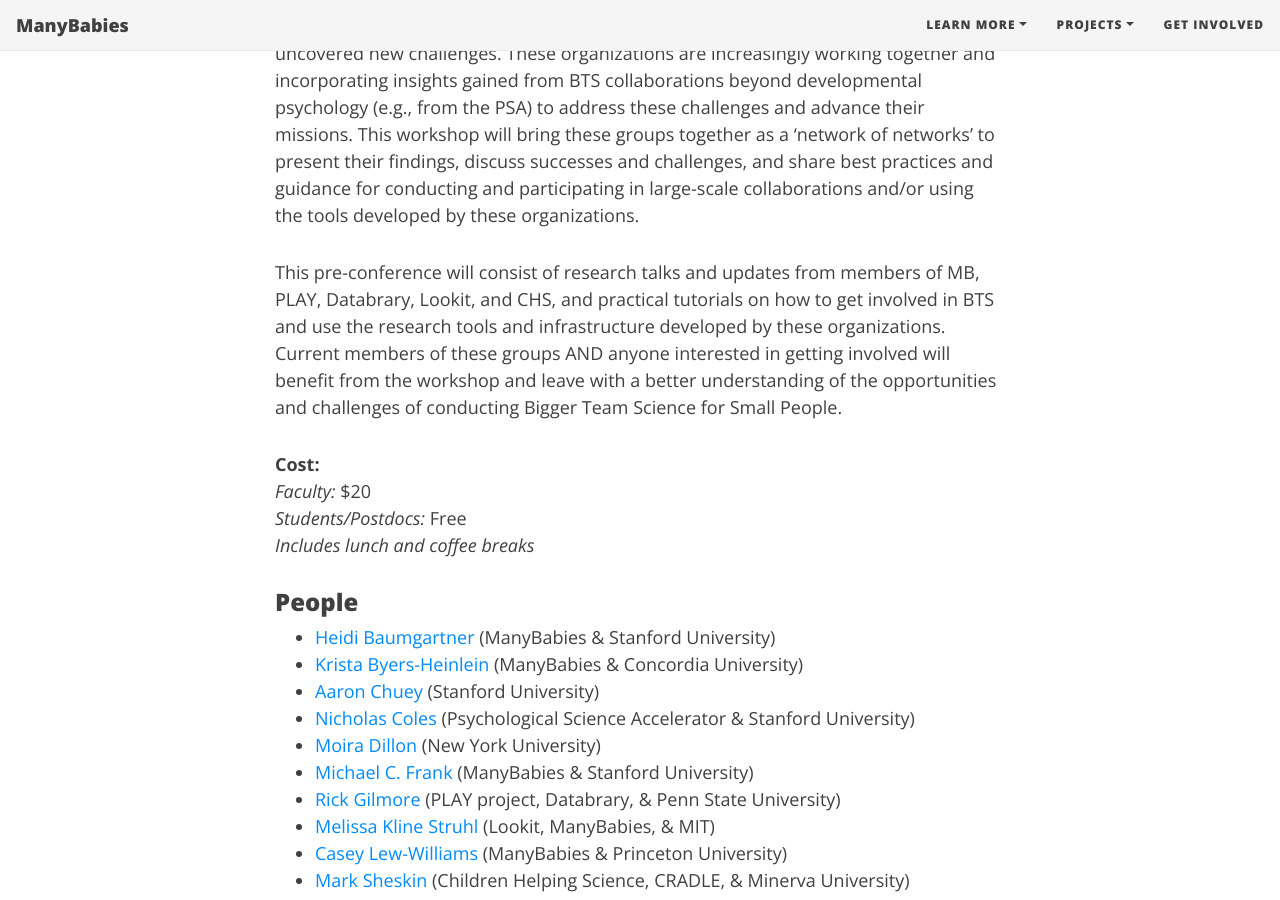
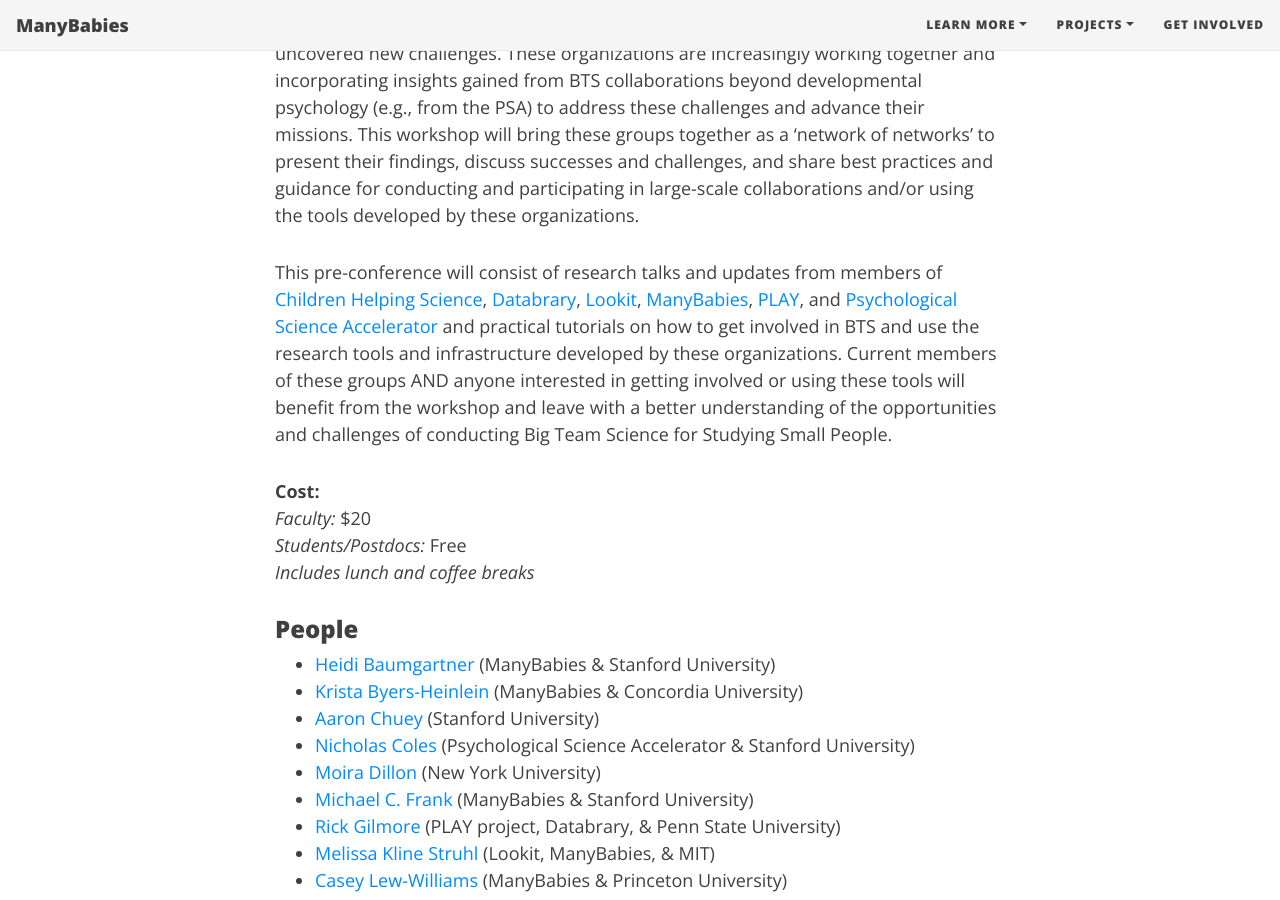
Before and after one commit to manybabies/manybabies.github.io, a Jekyll site: the page built from workshops.md, in a window 1280 px wide and 900 px high, scrolled down 940 px. Built offline with Jekyll 4.4.1, drawn with Linux system fonts in a browser that asks for light colours; nearby versions of some CDN libraries; some web fonts are replaced.

Commit message:
Update workshops.md

```diff
--- a/workshops.md
+++ b/workshops.md
@@ -8,14 +8,14 @@
 
 ### [CDS 2022 Pre-Conference](https://cogdevsoc.org/pre-conference-workshops-2/)
 #### April 21, 2022 in Madison, Wisconsin, United States
+
 ## Big Team Science for Studying Small People
-
 
 The growth in recent years of ‘Big Team Science’ (BTS) networks in developmental psychology (and beyond) has allowed scientists to come together to conduct projects and create tools that are beyond the scope of any individual lab. Collaborative networks such as the Open Science Collaboration, the Psychological Science Accelerator (PSA), and ManyBabies (MB) have produced large-scale replications and expansions of landmark findings. Further, groups like Children Helping Science (CHS), Lookit, and Databrary have created novel tools and infrastructure for collecting and sharing data.
 
 As these developmental BTS organizations have grown and matured, they have unlocked new potential for collaborations and best practices, but they have also uncovered new challenges. These organizations are increasingly working together and incorporating insights gained from BTS collaborations beyond developmental psychology (e.g., from the PSA) to address these challenges and advance their missions. This workshop will bring these groups together as a ‘network of networks’ to present their findings, discuss successes and challenges, and share best practices and guidance for conducting and participating in large-scale collaborations and/or using the tools developed by these organizations.
 
-This pre-conference will consist of research talks and updates from members of MB, PLAY, Databrary, Lookit, and CHS, and practical tutorials on how to get involved in BTS and use the research tools and infrastructure developed by these organizations. Current members of these groups AND anyone interested in getting involved will benefit from the workshop and leave with a better understanding of the opportunities and challenges of conducting Bigger Team Science for Small People.
+This pre-conference will consist of research talks and updates from members of [Children Helping Science](), [Databrary](https://nyu.databrary.org), [Lookit](https://lookit.mit.edu), [ManyBabies](https://manybabies.github.io), [PLAY](https://www.rick-gilmore.com/project/play/), and [Psychological Science Accelerator](https://psysciacc.org) and practical tutorials on how to get involved in BTS and use the research tools and infrastructure developed by these organizations. Current members of these groups AND anyone interested in getting involved or using these tools will benefit from the workshop and leave with a better understanding of the opportunities and challenges of conducting Big Team Science for Studying Small People.
 
 <b>Cost:</b><br>
 <i>Faculty:</i> $20<br>
```
